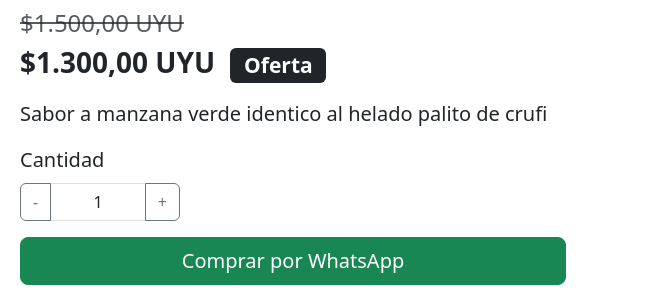
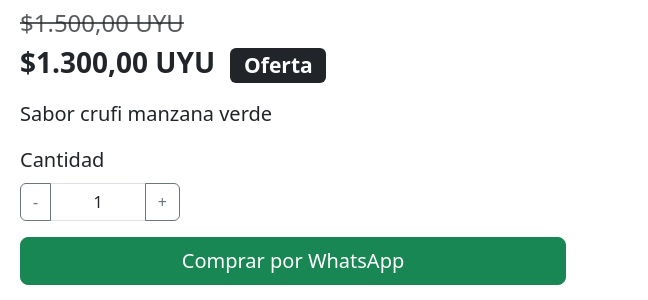
Before and after one commit to maticoll/nuebez__uy, a plain HTML site: page src/sour-apple.html in a window 1280 px wide. Shown: the part 500-800 px from the top of the page, 632-1280 px from the left. Drawn offline with nearby package versions, Linux system fonts and the light colour scheme.

Commit message:
sour-apple.html

```diff
--- a/src/sour-apple.html
+++ b/src/sour-apple.html
@@ -57,7 +57,7 @@
 
         <!-- Área para descripción del producto -->
         <div class="product-description ">
-          <p>Sabor a manzana verde identico al helado palito de crufi </p>
+          <p>Sabor crufi manzana verde </p>
         </div>
 
         <div class="mb-3">
```
